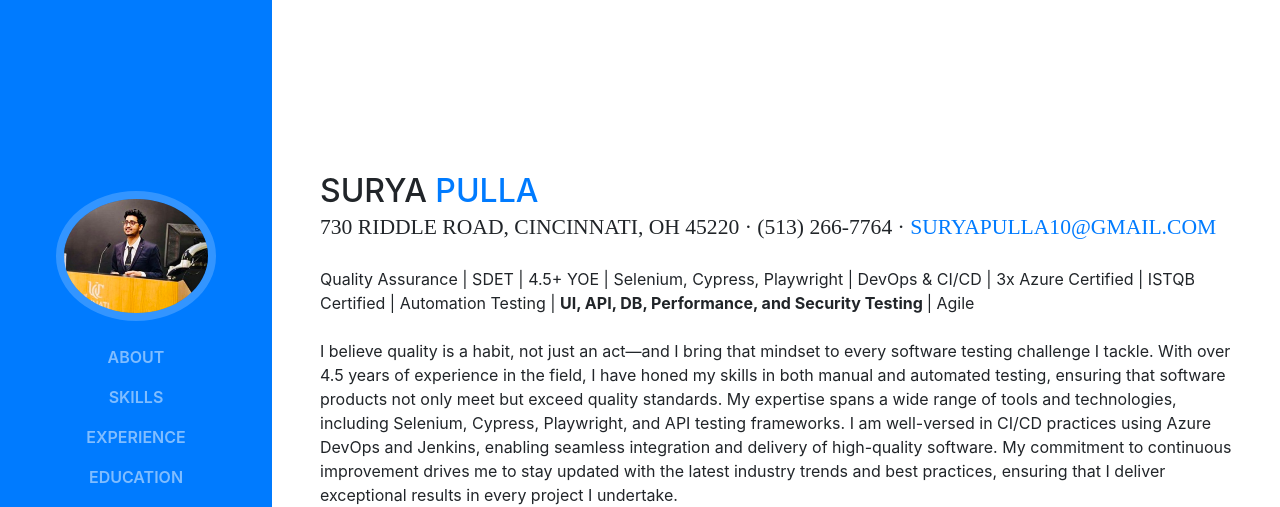
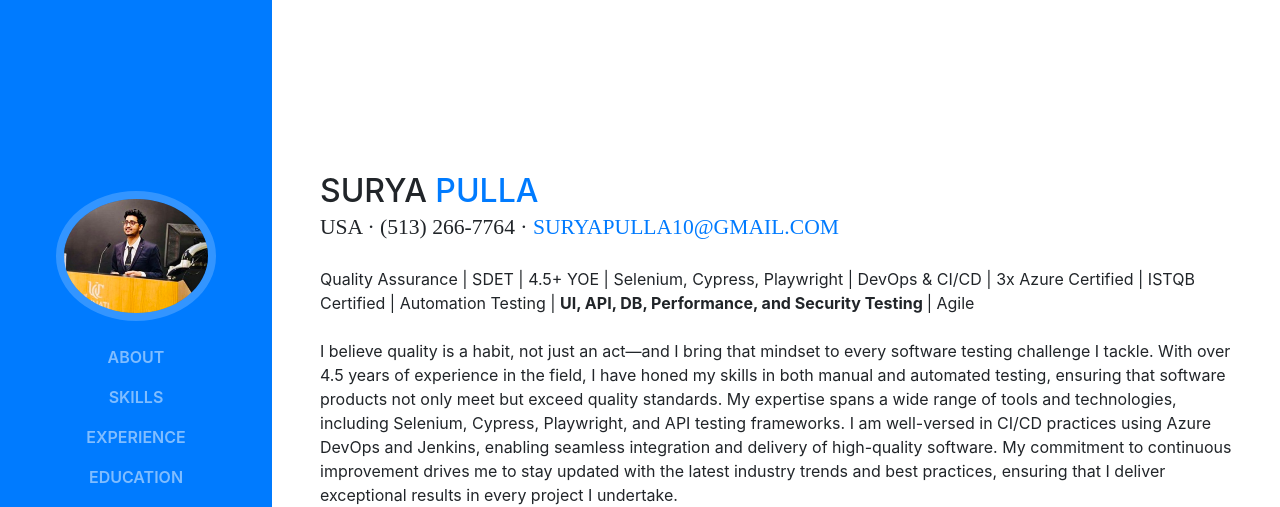
Before and after one commit to suryasarathpulla/suryasarathpulla.github.io, a website with bundled scripts: page index.html in a window 1280 px wide. Shown: the top 507 px of the page. Built offline with nearby package versions, Linux system fonts and the light colour scheme; no server answers; a web font is replaced by a local one.

Commit message:
updated address

```diff
--- a/index.html
+++ b/index.html
@@ -89,7 +89,7 @@
           <h2 class="mb-0">Surya
             <span class="text-primary">Pulla</span>
           </h2>
-          <div class="subheading mb-4"> 730 Riddle Road, Cincinnati, OH 45220 · (513) 266-7764 ·
+          <div class="subheading mb-4"> USA · (513) 266-7764 ·
             <a href="mailto:suryapulla10@gmail.com">suryapulla10@gmail.com</a>
           </div>
           <p class="mb-6"> Quality Assurance | SDET | 4.5+ YOE | Selenium, Cypress, Playwright | DevOps & CI/CD | 3x Azure Certified | ISTQB Certified | Automation Testing | <b> UI, API, DB, Performance, and Security Testing </b> | Agile
```
